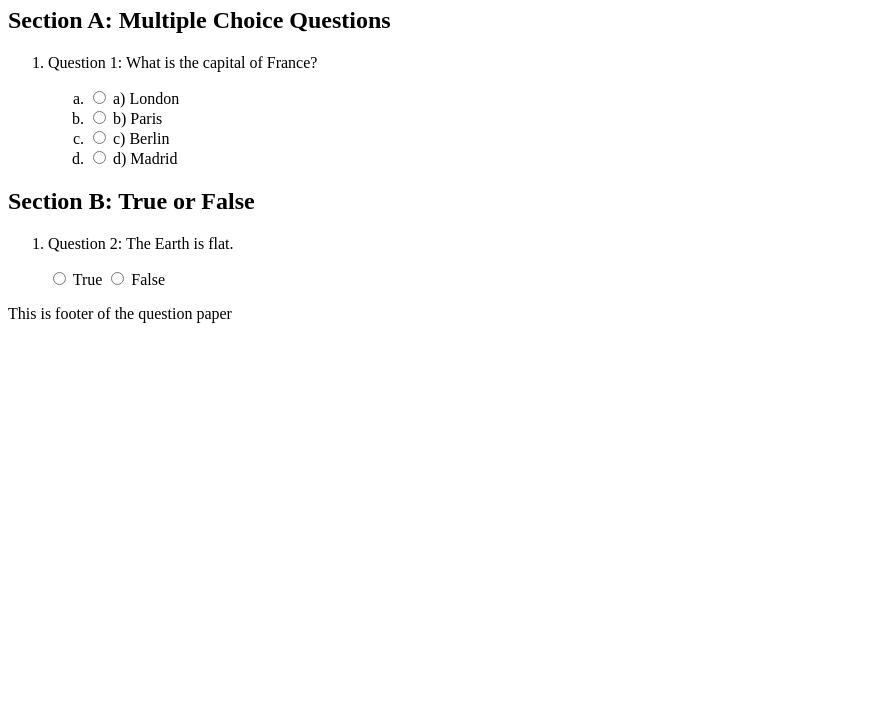
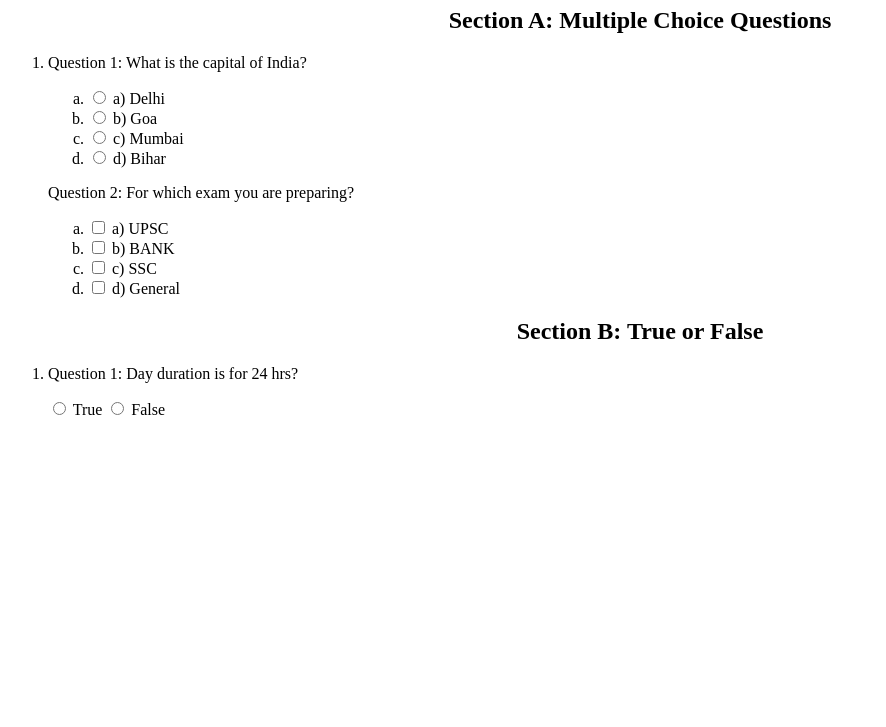
Before and after one commit to Rjharajan9/git_demo, a plain HTML site: page Question Paper.html in a window 1280 px wide. Shown: the part 73-800 px from the top of the page, without its empty margins (0-886 px from the left). Drawn offline with Linux system fonts and the light colour scheme.

Commit message:
class update

```diff
--- a/Question Paper.html
+++ b/Question Paper.html
@@ -4,36 +4,47 @@
     <meta charset="UTF-8">
     <meta name="viewport" content="width=device-width, initial-scale=1.0">
     <title>Question Paper</title>
-    <style>
-        /* Add your custom CSS styling here */
-    </style>
+
 </head>
 <body>
     <header>
+        <center>
         <h1>Question Paper</h1>
+    </center>
     </header>
     <main>
         <section>
-            <h2>Section A: Multiple Choice Questions</h2>
+            <section>
+               <center>
+                <h2>Section A: Multiple Choice Questions</h2>
+            </center>
+            </section>
             <ol>
                 <li>
-                    <p>Question 1: What is the capital of France?</p>
+                    <p>Question 1: What is the capital of India?</p>
                     <ol type="a">
-                        <li><input type="radio" name="q1" value="a"> a) London</li>
-                        <li><input type="radio" name="q1" value="b"> b) Paris</li>
-                        <li><input type="radio" name="q1" value="c"> c) Berlin</li>
-                        <li><input type="radio" name="q1" value="d"> d) Madrid</li>
+                        <li><input type="radio" name="q1" value="a"> a) Delhi</li>
+                        <li><input type="radio" name="q1" value="b"> b) Goa</li>
+                        <li><input type="radio" name="q1" value="c"> c) Mumbai</li>
+                        <li><input type="radio" name="q1" value="d"> d) Bihar</li>
                     </ol>
                 </li>
-                <!-- Add more questions here -->
+                <p>Question 2: For which exam you are preparing?</p>
+                <ol type="a">
+                    <li><input type="checkbox" name="q1" value="a"> a) UPSC</li>
+                    <li><input type="checkbox" name="q1" value="b"> b) BANK</li>
+                    <li><input type="checkbox" name="q1" value="c"> c) SSC</li>
+                    <li><input type="checkbox" name="q1" value="d"> d) General</li>
             </ol>
         </section>
 
         <section>
+            <center>
             <h2>Section B: True or False</h2>
+            </center>
             <ol>
                 <li>
-                    <p>Question 2: The Earth is flat.</p>
+                    <p>Question 1: Day duration is for 24 hrs?</p>
                     <label>
                         <input type="radio" name="q2" value="true"> True
                     </label>
@@ -46,7 +57,7 @@
         </section>
     </main>
     <footer>
-        <p>This is footer of the question paper</p>
+        <p></p>
     </footer>
 </body>
 </html>
```
Also changed, not shown: classcss.html (added, +108 -0 lines).
